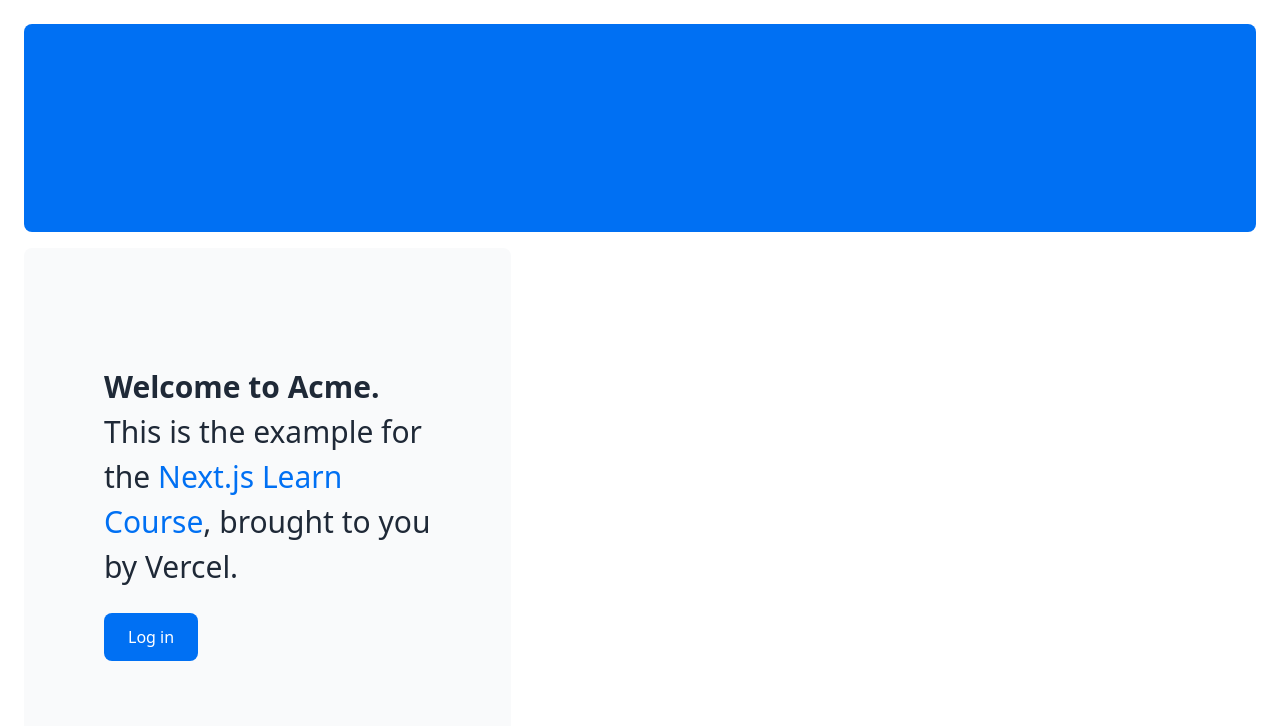
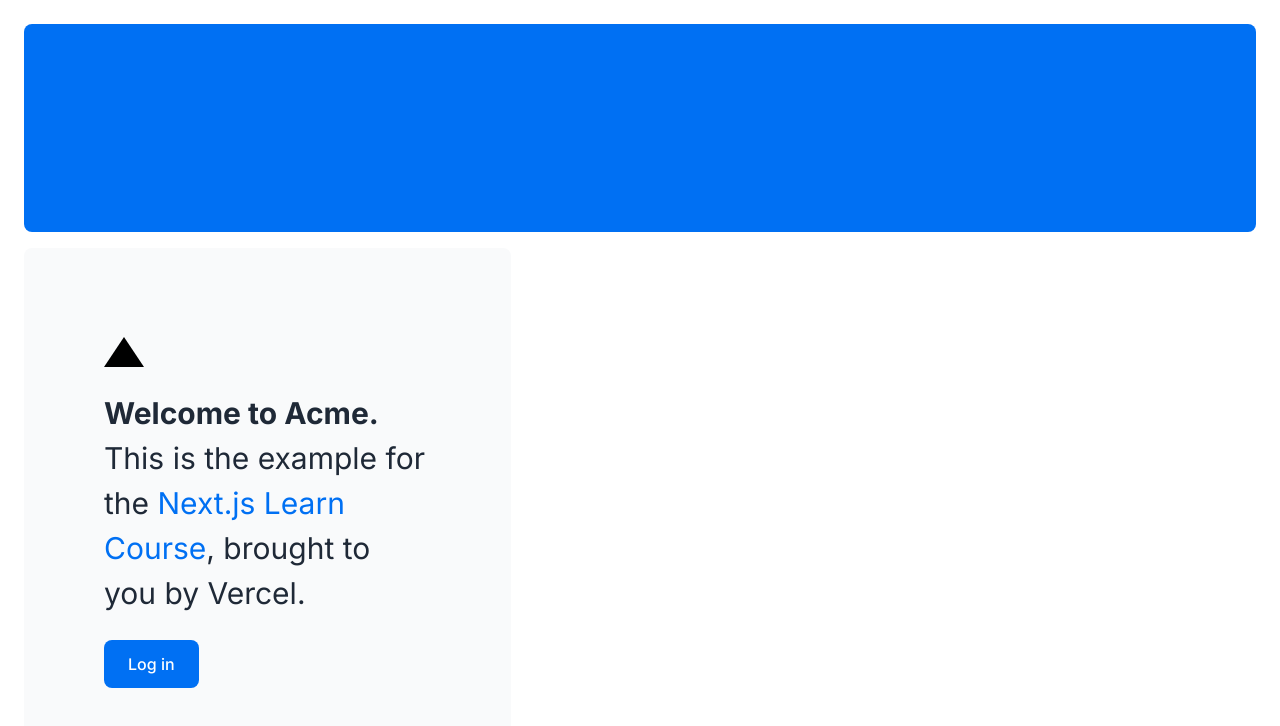
Before and after one commit to coderSuresh/nextjs-dashboard, a Next.js app: page / in a window 1280 px wide. Shown: the top 726 px of the page. Built offline with nearby package versions, Linux system fonts and the light colour scheme.

Commit message:
add inter font in body

```diff
--- a/app/layout.tsx
+++ b/app/layout.tsx
@@ -1,4 +1,5 @@
 import '@/app/ui/global.css'
+import { inter } from '@/app/ui/fonts'
 
 export default function RootLayout({
   children,
@@ -7,7 +8,7 @@
 }) {
   return (
     <html lang="en">
-      <body>{children}</body>
+      <body className={`${inter.className} antialiased`}>{children}</body>
     </html>
   );
 }
--- a/app/page.tsx
+++ b/app/page.tsx
@@ -9,6 +9,11 @@
       </div>
       <div className="mt-4 flex grow flex-col gap-4 md:flex-row">
         <div className="flex flex-col justify-center gap-6 rounded-lg bg-gray-50 px-6 py-10 md:w-2/5 md:px-20">
+
+          <div
+            className="h-0 w-0 border-b-[30px] border-l-[20px] border-r-[20px] border-b-black border-l-transparent border-r-transparent"
+          />
+
           <p className={`text-xl text-gray-800 md:text-3xl md:leading-normal`}>
             <strong>Welcome to Acme.</strong> This is the example for the{' '}
             <a href="https://nextjs.org/learn/" className="text-blue-500">
--- /dev/null
+++ b/app/ui/fonts.ts
@@ -0,0 +1,4 @@
+import { Inter } from 'next/font/google'
+export const inter = Inter({
+    subsets: ['latin'],
+})
```
